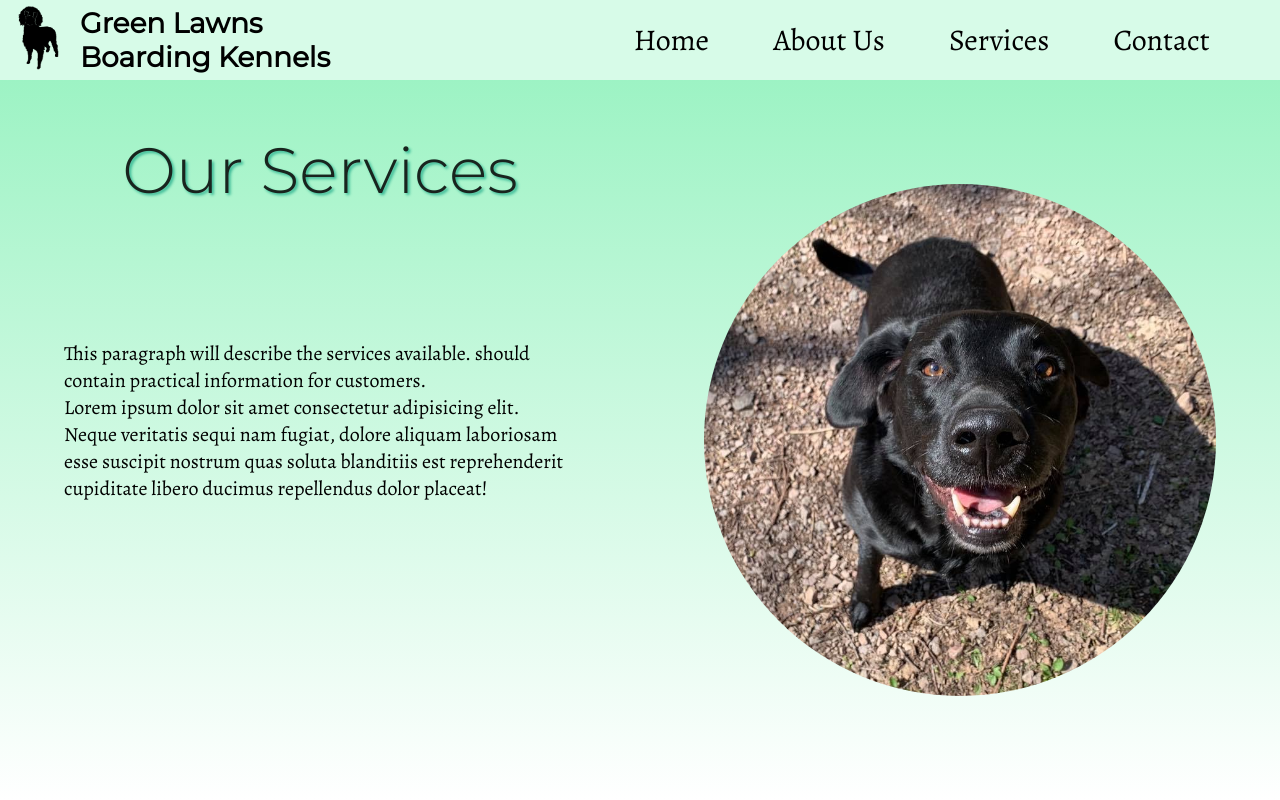
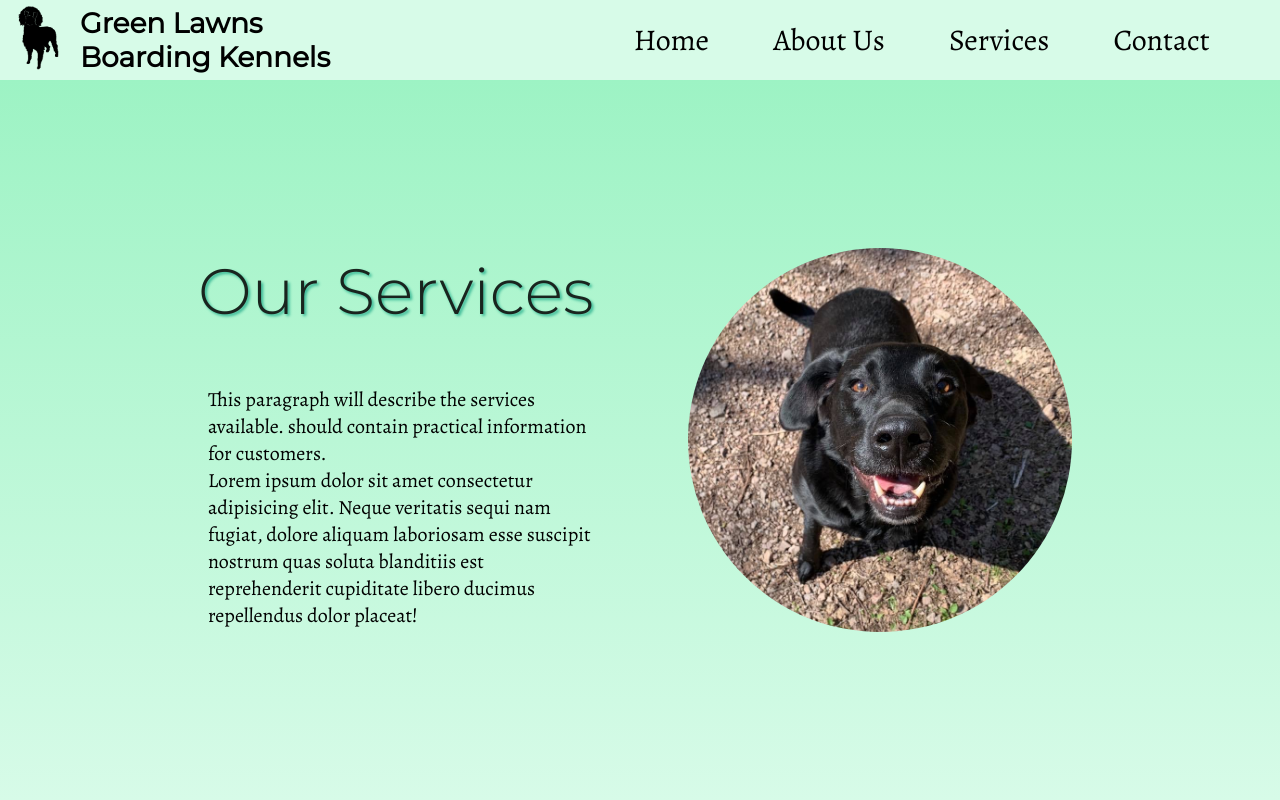
Before and after one commit to Velocima/green-lawns, a React (Create React App) app: page /services in a window 1280 px wide. Shown: the top 800 px of the page. Built offline with nearby package versions, Linux system fonts and the light colour scheme.

Commit message:
layout updated on the services page

```diff
--- a/src/components/Services.jsx
+++ b/src/components/Services.jsx
@@ -7,21 +7,23 @@ export default function Services() {
 	return (
 		<main className='services'>
 			<section className='our-services'>
-				<h1>Our Services</h1>
+				<div className='container'>
+					<h1>Our Services</h1>
+					<p>
+						This paragraph will describe the services available.
+						should contain practical information for customers.
+						<br></br>
+						Lorem ipsum dolor sit amet consectetur adipisicing elit.
+						Neque veritatis sequi nam fugiat, dolore aliquam
+						laboriosam esse suscipit nostrum quas soluta blanditiis
+						est reprehenderit cupiditate libero ducimus repellendus
+						dolor placeat!
+					</p>
+				</div>
 				<img
 					src={dog}
 					alt='Ted is one of the families very happy dogs.'
 				/>
-				<p>
-					This paragraph will describe the services available. should
-					contain practical information for customers.
-					<br></br>
-					Lorem ipsum dolor sit amet consectetur adipisicing elit.
-					Neque veritatis sequi nam fugiat, dolore aliquam laboriosam
-					esse suscipit nostrum quas soluta blanditiis est
-					reprehenderit cupiditate libero ducimus repellendus dolor
-					placeat!
-				</p>
 			</section>
 			<section className='prices'>
 				<h1>Prices</h1>
--- a/src/css/services.css
+++ b/src/css/services.css
@@ -17,32 +17,27 @@
     font-size: 20px; }
   .services .our-services {
     width: 100%;
-    display: grid;
-    grid-template: 1fr 3fr / 1fr 1fr;
+    display: flex;
+    justify-content: center;
+    align-items: center;
     height: 90vh;
-    background: linear-gradient(#9df3c4, white); }
+    background: linear-gradient(#9df3c4, #d7fbe8); }
+    .services .our-services .container {
+      margin-right: 3.3vw; }
     .services .our-services h1 {
-      grid-column-start: 1;
-      justify-self: center;
-      align-self: center;
       font-size: 5vw;
-      text-align: center; }
+      margin-bottom: 7vh;
+      position: relative;
+      left: -10px; }
     .services .our-services img {
-      grid-area: 1 / 2 / 3 / 3;
-      justify-self: center;
-      align-self: center;
-      max-width: 40vw;
-      max-height: 40vw;
-      height: 70vh;
-      width: 70vh;
+      width: 30vw;
+      height: 30vw;
       border-radius: 50%;
       object-fit: cover;
-      object-position: 50% 30%; }
+      object-position: 50% 30%;
+      margin-left: 3.3vw; }
     .services .our-services p {
-      justify-self: center;
-      align-self: start;
-      width: 40vw;
-      margin-top: 10vh; }
+      width: 30vw; }
   .services .prices {
     background: linear-gradient(#d7fbe8, white);
     width: 100%; }
--- a/src/scss/services.scss
+++ b/src/scss/services.scss
@@ -20,34 +20,30 @@
 
 	.our-services {
 		width: 100%;
-		display: grid;
-		grid-template: 1fr 3fr / 1fr 1fr;
+		display: flex;
+		justify-content: center;
+		align-items: center;
 		height: 90vh;
-		background: linear-gradient($container-shadow, white);
+		background: linear-gradient($container-shadow, $container-color);
+		.container {
+			margin-right: 3.3vw;
+		}
 		h1 {
-			grid-column-start: 1;
-			justify-self: center;
-			align-self: center;
 			font-size: 5vw;
-			text-align: center;
+			margin-bottom: 7vh;
+			position: relative;
+			left: -10px;
 		}
 		img {
-			grid-area: 1 / 2 / 3 / 3;
-			justify-self: center;
-			align-self: center;
-			max-width: 40vw;
-			max-height: 40vw;
-			height: 70vh;
-			width: 70vh;
+			width: 30vw;
+			height: 30vw;
 			border-radius: 50%;
 			object-fit: cover;
 			object-position: 50% 30%;
+			margin-left: 3.3vw;
 		}
 		p {
-			justify-self: center;
-			align-self: start;
-			width: 40vw;
-			margin-top: 10vh;
+			width: 30vw;
 		}
 	}
 	.prices {
```
